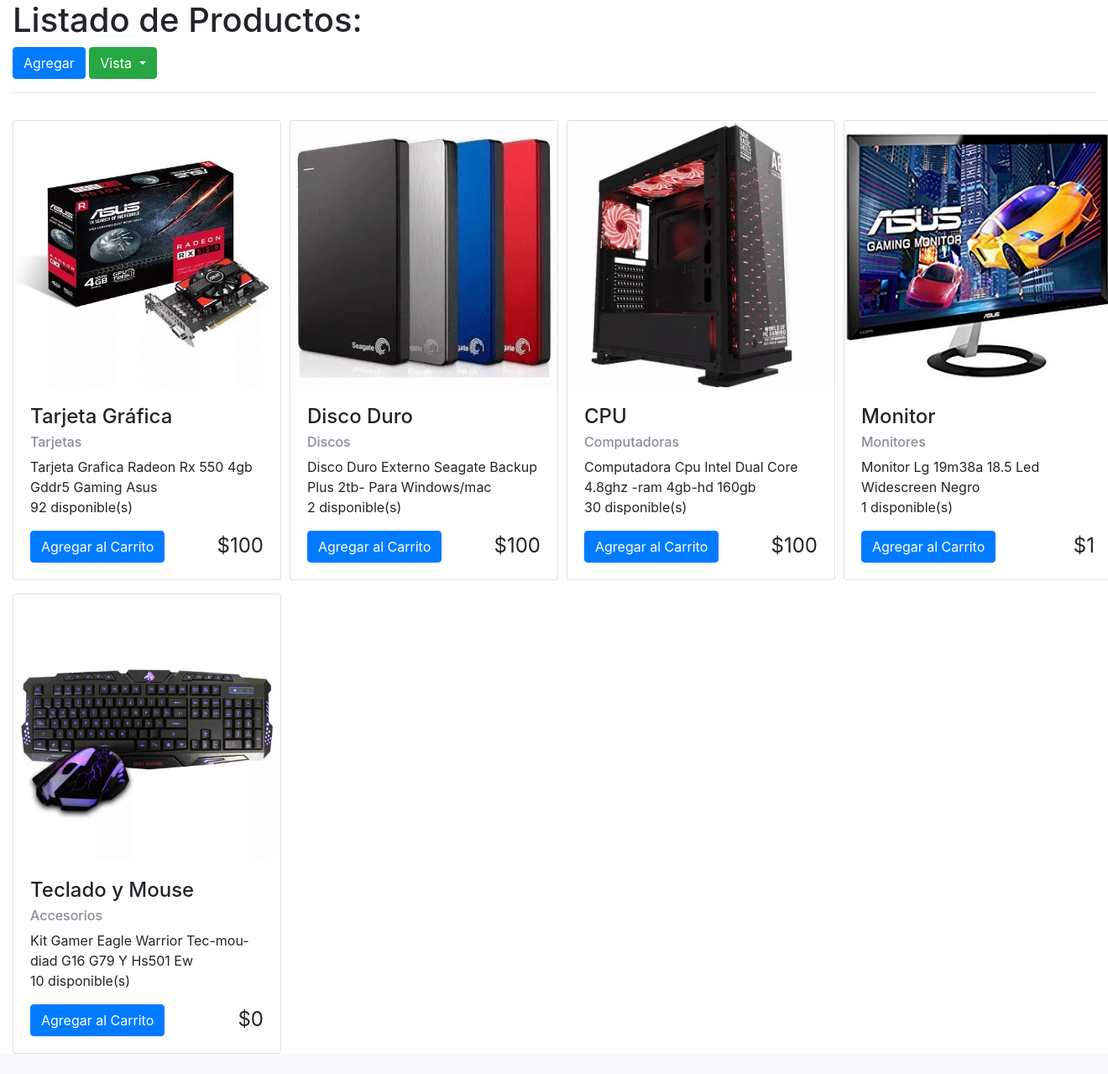
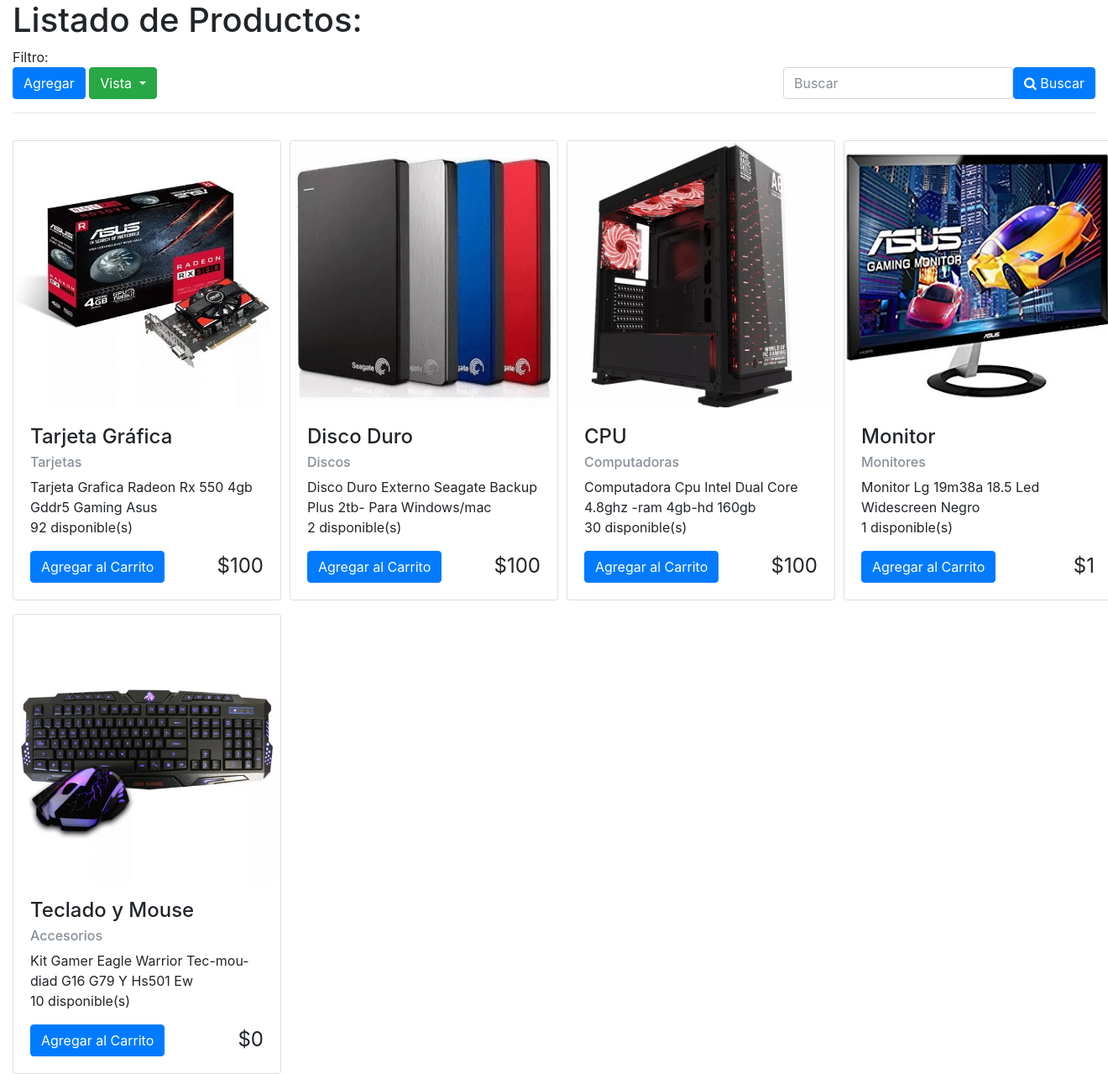
Before and after one commit to glopzvega/curso-django-tienda, a Django app: page /productos/cards/ in a window 1320 px wide. Shown: the part 63-1342 px from the top of the page at 84% size. Before the commit the page ends 1318 px from the top, so only its background shows below. Run offline with Django 3.2, Linux system fonts and the light colour scheme; a user stored in the database is signed in; data comes from the database, SQL or seed files in the repository; some libraries are stand-ins or nearby versions.

Commit message:
Filtro Productos

```diff
--- a/productos/templates/productos/listado_cards.html
+++ b/productos/templates/productos/listado_cards.html
@@ -4,6 +4,7 @@
 
 <div class="container-fluid">
 	<h1>Listado de Productos:</h1>
+	Filtro: <i>{{filtro}}</i>
 	<div class="row">
 		<div class="col">
 			<a href="{% url 'nuevo' %}" class="btn btn-primary">Agregar</a>
@@ -17,6 +18,18 @@
 			    <a class="dropdown-item" href="{% url 'cards' %}">Vista de Cuadricula</a>
 			  </div>
 			</div>
+		</div>
+		<div class="col">
+			<form action="" method="post" class="form-inline">
+				{% csrf_token %}
+				<div class="form-group ml-auto">
+					<input name="filtro" type="text" placeholder="Buscar" value="{{filtro}}" >
+					<button type="submit" class="btn btn-primary">
+						<i class="fa fa-search"></i>
+						Buscar
+					</button>
+				</div>
+			</form>
 		</div>
 	</div>
 	<hr>
--- a/productos/urls.py
+++ b/productos/urls.py
@@ -3,9 +3,9 @@
 from . import views
 
 urlpatterns = [
-	# url(r'^$', views.index, name="index"),
-	# url(r'^nombre/', views.otrometodo, name="otro"),
+
 	url(r'^$', views.listado_cards, name="productos"),
+
 	url(r'^cards/', views.listado_cards, name="cards"),
 	url(r'^listado', views.listado, name="listado"),
 	url(r'^nuevo/', views.nuevo, name='nuevo'),
--- a/productos/views.py
+++ b/productos/views.py
@@ -154,12 +154,22 @@
 @login_required
 def listado_cards(request):
 
-	# Obtengo lista de productos
-	lista_productos = Producto.objects.all()
+	filtro = ''
+	if request.method == "POST":
+
+		if "filtro" in request.POST:
+			filtro = request.POST["filtro"]
+			# Obtengo lista de productos
+			lista_productos = Producto.objects.filter(nombre__icontains=filtro)
+
+	if not filtro:
+		# Obtengo lista de productos
+		lista_productos = Producto.objects.all()
 
 	# Genero objeto que me servira como contexto para enviar al template
 	data = {
-		"lista" : lista_productos
+		"lista" : lista_productos,
+		"filtro" : filtro
 	}
 
 	# Devuelvo un template enviando el contexto
```
